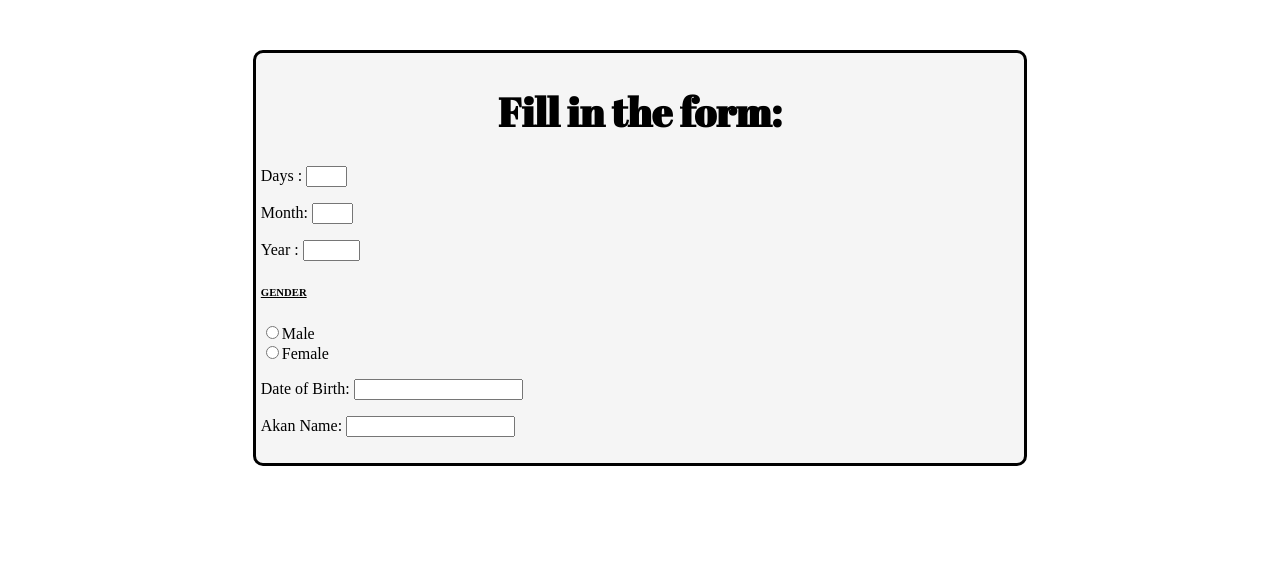
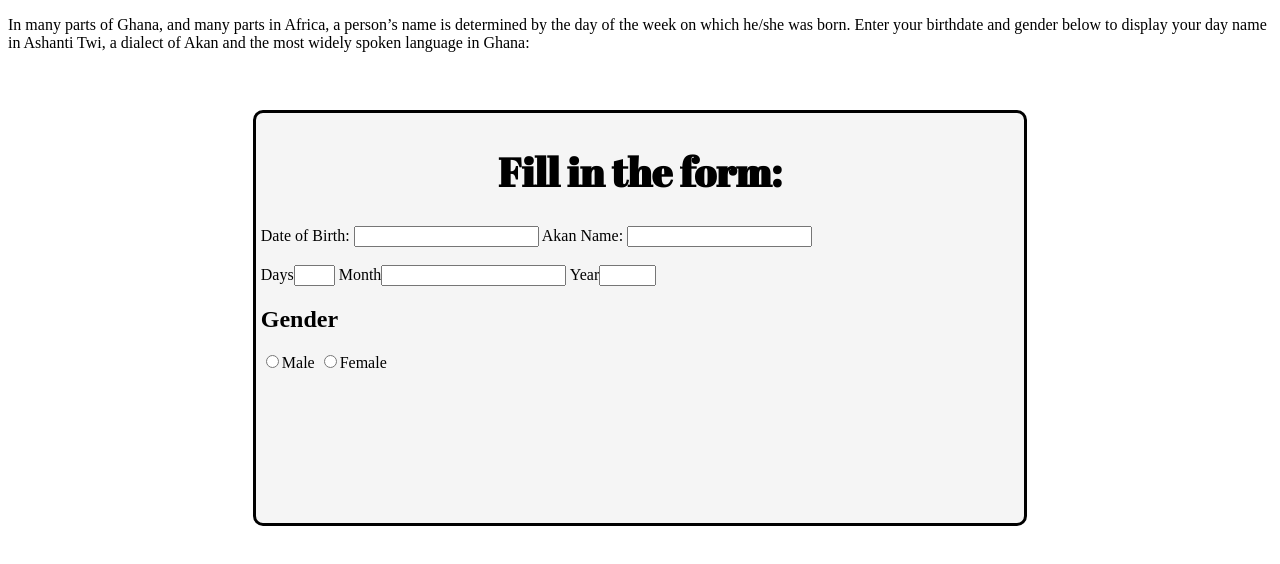
Before and after one commit to ro0tkit/AkanNames.github.io, a plain HTML site: page index.html in a window 1280 px wide. Drawn offline with Linux system fonts and the light colour scheme.

Commit message:
Added project description paragraph

```diff
--- a/index.html
+++ b/index.html
@@ -11,26 +11,29 @@
     </head>
 
     <body>
+        <p>In many parts of Ghana, and many parts in Africa, a person’s name is determined by the day of the week on which he/she was born.
+
+        Enter your birthdate and gender below to display your day name in Ashanti Twi, a dialect of Akan and the most widely spoken language in Ghana:</p>
        <div id="container">
             <div class="content">
                 <form>
                     <h1>Fill in the form:</h1>
-
-                    <p>Days  : <input TYPE="text" NAME="day" SIZE="2"> </p>
-                    <p>Month: <input TYPE="text" NAME="month" SIZE="2"> </p>
-                    <p>Year : <input TYPE="text" NAME="year" SIZE="4"> </p>
-                    <h6><u><b>GENDER</b></h6></u></h>
-                    <div class="button">
-
-                    <label><input type="radio" name="gender"  ONCLICK="compute(this.form)">Male</label>
-
+                    <div>
+                    <label>Date of Birth: <input type="text" name="result1"></label>
+                    <label>Akan Name: <input type="text" name="result2" ></label>
+                    </div>
+                    <br>
+                    <div>
+                        <label>Days<input type="text" name="day" size="2"></label>
+                        <label>Month<input type="text" name="month" sivze="2"></label>
+                        <label>Year<input type="text" name="year" size="4"></label>
                     </div>
 
-                    <label><input type="radio" name="gender" ONCLICK="tomm(this.form)">Female</label>
-
-                    <p>Date of Birth: <input TYPE="text" NAME="result1" SIZE="18"> </p>
-                    <p>Akan Name: <input TYPE="text" NAME="result2" SIZE="18"> </p>
-
+                    <div class="radio">
+                    <h2>Gender</h2>
+                        <label><input type="radio" name="gender"  ONCLICK="compute(this.form)">Male</label>
+                        <label><input type="radio" name="gender" ONCLICK="tomm(this.form)">Female</label>
+                    </div>
 
 
                 </form>
```
